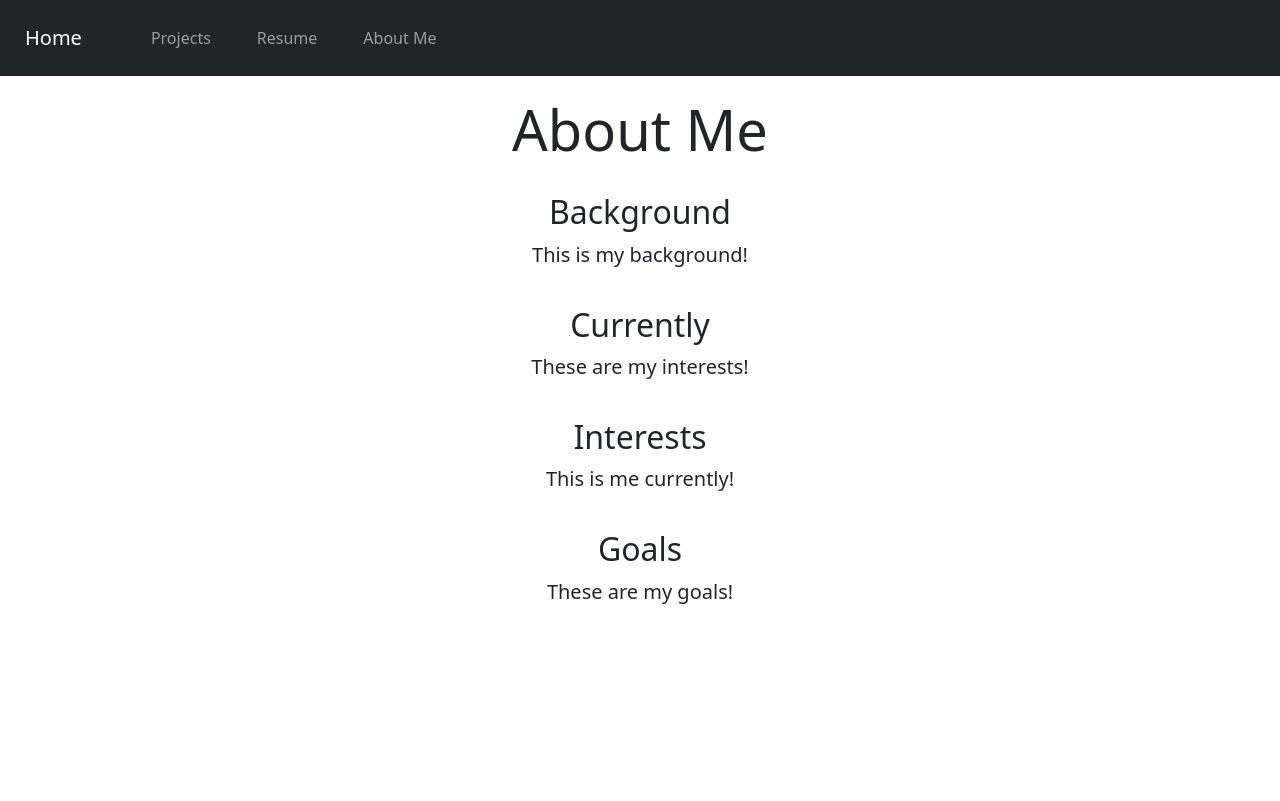
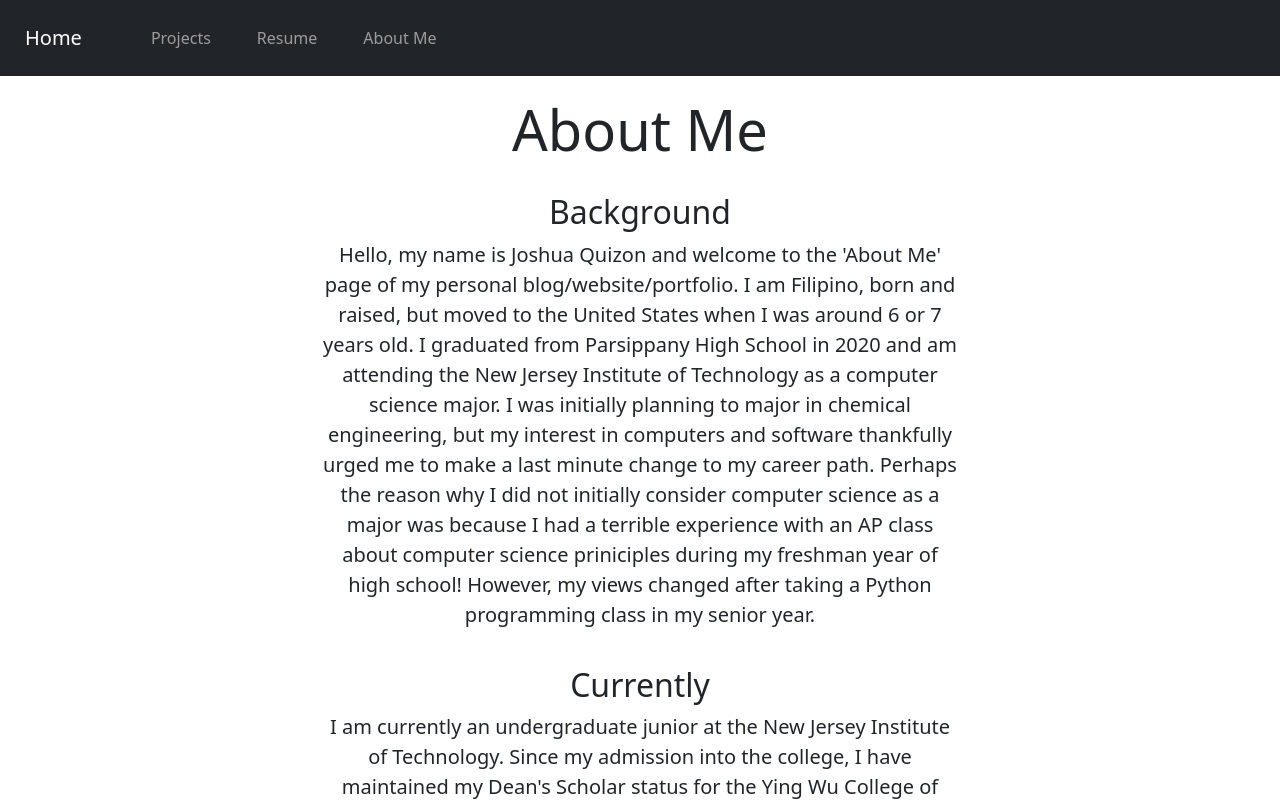
Before and after one commit to jbq2/PersonalWebsiteFRONTEND, an Angular app: page /aboutme in a window 1280 px wide. Shown: the top 801 px of the page. Built offline with nearby package versions, Linux system fonts and the light colour scheme.

Commit message:
populating about me page with actual writing

```diff
--- a/src/app/component/about-me/about-me.component.html
+++ b/src/app/component/about-me/about-me.component.html
@@ -10,12 +10,12 @@
 
     <div class="text-center w-50">
         <h2>Currently</h2>
-        <p>{{ interests }}</p>
+        <p>{{ currently }}</p>
     </div>
 
     <div class="text-center w-50">
         <h2>Interests</h2>
-        <p>{{ currently }}</p>
+        <p>{{ interests }}</p>
     </div>
 
     <div class="text-center w-50">
--- a/src/app/component/about-me/about-me.component.ts
+++ b/src/app/component/about-me/about-me.component.ts
@@ -12,16 +12,60 @@ export class AboutMeComponent{
   interests: string;
   goals: string;
   constructor() {
-    this.background = 'This is my background!';
+    this.background = `Hello, my name is Joshua Quizon and welcome to the 'About Me' page of my personal
+    blog/website/portfolio.  I am Filipino, born and raised, but moved to the United
+    States when I was around 6 or 7 years old.  I graduated from Parsippany High
+    School in 2020 and am attending the New Jersey Institute of Technology as a
+    computer science major.  I was initially planning to major in chemical engineering,
+    but my interest in computers and software thankfully urged me to make a last minute
+    change to my career path.  Perhaps the reason why I did not initially consider
+    computer science as a major was because I had a terrible experience with an AP class
+    about computer science priniciples during my freshman year of high school!  However,
+    my views changed after taking a Python programming class in my senior year.`;
 
 
-    this.currently = 'This is me currently!';
+    this.currently = `I am currently an undergraduate junior at the New Jersey Institute of Technology.
+    Since my admission into the college, I have maintained my Dean's Scholar status for
+    the Ying Wu College of Computing.  I plan to keep this title for the rest of my
+    college career, as it is a sign of academic excellence and perseverance.  During my
+    sophomore year, I worked two jobs: a front-end associate at Wegmans Food Market and
+    an instructor for BuiltByMe STEM Learning Institution.  At the time of writing this,
+    I am currently working for an internship at Kinexis Consulting as an application
+    developer.  In addition to the internship, I am working on a couple of personal projects:
+    an Inventory Management Website, and this personal blog/website/portfolio.  I am
+    excited to do so much this summer, as I can already tell that I will learn so much
+    from both my internship and self-study.`;
 
 
-    this.interests = 'These are my interests!';
+    this.interests = `Ever since I was at a young age, I have always loved computers--initially because I
+    could use them to play videogames.  However, as time passed, this interest has grown
+    to a more mature one.  I started to realize that the videogames I played were made up
+    of a sequence of zeroes and ones.  I began to think that maybe I can make computer
+    software like the videogames that I played.  I believe that is where my interest in
+    computer science and technology originated from.  Aside from computers, I generally
+    love to spend time with family and friends.  I love going out with my friends from
+    high school to play volleyball, basketball, and go long boarding.  I still play
+    videogames and am quite knowledgeable in PC specs and parts, though my interest
+    in both of those fields have been dialed down since I have graduated from highschool.
+    In general, staying active socially and physically is a must in my mind.  I perceive
+    a lot of the activities that I do as forms of relaxation because being a computer
+    science student can be quite stressful sometimes.`;
 
 
-    this.goals = 'These are my goals!';
+    this.goals = `I believe that my long term goals are nearly exactly the same as my peers'--graduate
+    as a computer science major, make a lot of money, and live a good life.  Much like my
+    peers, I also dream of working for FAANG one day.  However, I have more specific goals
+    that I would like to reach within the next year or so.  This summer, I want to learn as
+    much as I can about full stack development.  The ability to understand the development
+    of a fully operating computer program is something I would love to have.  I think it
+    gives me a lot of value as a potential employee for recruiters.  To do this, I am currently
+    learning to create websites using Springboot and Angular.  I also want to prepare myself
+    for the first semester of my junior year, as I am taking some rather difficult courses.
+    To do this, I will have to familiarize myself with programming with C.  Finally, I want to
+    become very efficient in solving coding interview questions.  Junior year is one of the most
+    important times of college, as it is the ideal time to get internship offers.  To do so, I
+    must be able to ace coding interviews.  I have a busy year ahead of me, but I have never
+    felt more determined in my life!`;
   }
 
 }
```
